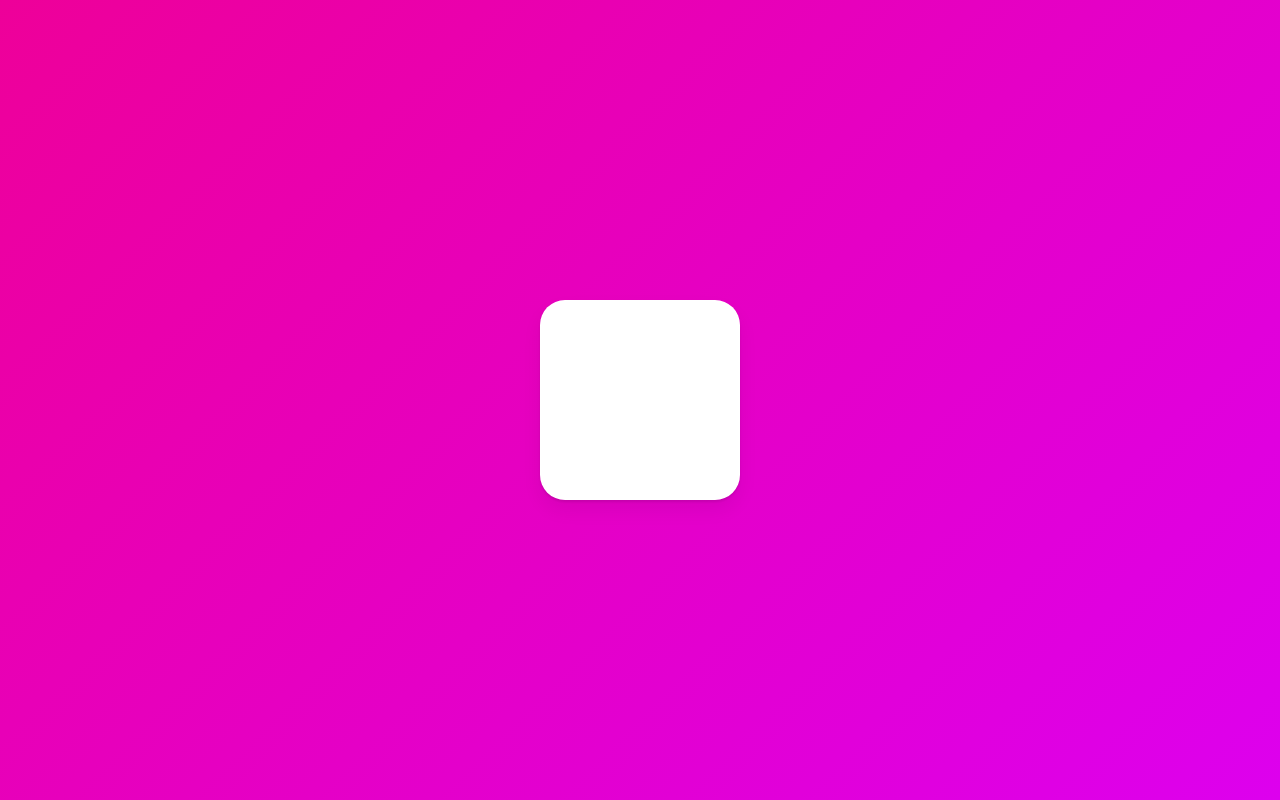
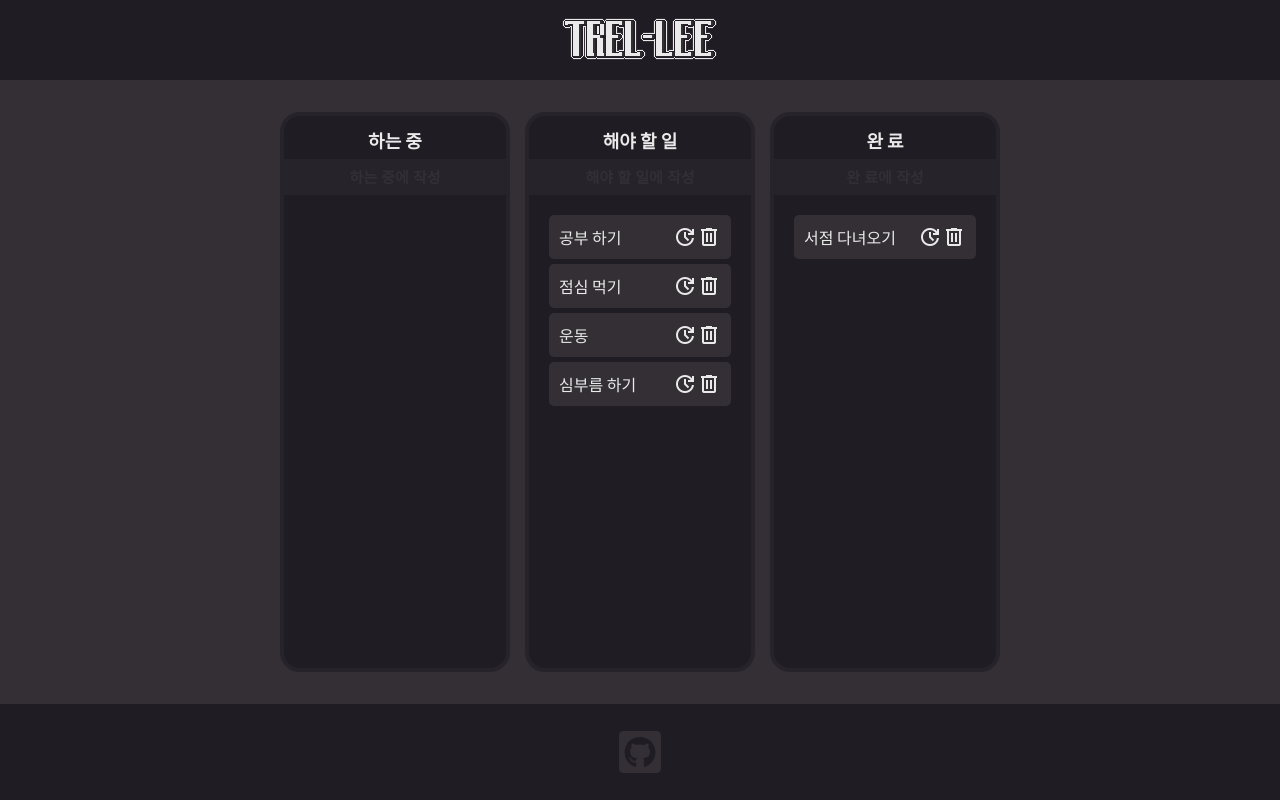
Before and after one commit to ezurno/react-todo, a React (Create React App) app: page / in a window 1280 px wide. Built offline with nearby package versions, Linux system fonts and the light colour scheme.

Commit message:
DELETE: wrong commit
1. 실수로 잘못올린 커밋 delete

2. 커밋 위치 지정이 안됨

3. 다시 git 연동을 해야겠음

```diff
--- a/src/App.tsx
+++ b/src/App.tsx
@@ -1,38 +1,109 @@
-import React from "react";
+import { DragDropContext, Droppable, DropResult } from "react-beautiful-dnd";
+import { useRecoilState } from "recoil";
 import styled from "styled-components";
-import { motion } from "framer-motion";
-
+import { boardState, IToDo, toDoState } from "./Atoms";
+import Board from "./components/Board";
+import Footer from "./components/Footer";
+import Header from "./components/Header";
+import PopUpTool from "./components/PopUpTool";
 const Wrapper = styled.div`
-  height: 100vh;
-  width: 100vw;
   display: flex;
+  max-width: 720px;
+  width: 100%;
+  margin: 0 auto;
   justify-content: center;
   align-items: center;
+  height: auto;
+`;
+const Boards = styled.div<IBoardsProps>`
+  display: grid;
+  width: 100%;
+  grid-template-columns: repeat(3, 1fr);
+  gap: 15px;
 `;
 
-const Box = styled(motion.div)`
-  width: 200px;
-  height: 200px;
-  background-color: white;
-  border-radius: 25px;
-  box-shadow: 0 2px 3px rgba(0, 0, 0, 0.1), 0 10px 20px rgba(0, 0, 0, 0.06);
-`;
+const Body = styled.div``;
 
-const BoxVarient = {
-  start: { scale: 0 },
-  end: {
-    scale: 1,
-    rotateZ: 360,
-    transition: { type: "spring", damping: 10, delay: 0.5 },
-  },
-};
+interface IBoardsProps {
+  isDraggingOver: boolean;
+  isDraggingFromthis: boolean;
+}
 
 function App() {
+  const [toDos, setToDos] = useRecoilState(toDoState);
+  const [boards, setBoards] = useRecoilState(boardState);
+  const onDragEnd = (info: DropResult) => {
+    const { draggableId, destination, source } = info;
+    if (!destination) return;
+    else if (source.droppableId === "boards") {
+      setBoards((prev) => {
+        const boardCopy = [...prev];
+        const item = boardCopy.splice(source.index, 1)[0];
+        boardCopy.splice(destination.index, 0, item);
+        return boardCopy;
+      });
+    } else if (destination?.droppableId === source.droppableId) {
+      // same board movement
+      setToDos((allBoards) => {
+        const boardCopy = [...allBoards[source.droppableId]];
+        const taskObject = boardCopy[source.index]; // object로 만들었기 떄문에 따로 잡아서 두는 것
+        boardCopy.splice(source.index, 1);
+        boardCopy.splice(destination?.index, 0, taskObject);
+        return {
+          ...allBoards,
+          [source.droppableId]: boardCopy,
+        };
+      });
+    } else if (destination.droppableId !== source.droppableId) {
+      //cross data
+      setToDos((allBoards) => {
+        const sourceBoard = [...allBoards[source.droppableId]];
+        const destinationBoard = [...allBoards[destination.droppableId]];
+        const taskObject = sourceBoard[source.index];
+
+        sourceBoard.splice(source.index, 1);
+        destinationBoard.splice(destination.index, 0, taskObject);
+        return {
+          ...allBoards,
+          [source.droppableId]: sourceBoard,
+          [destination.droppableId]: destinationBoard,
+        };
+      });
+    }
+  };
   return (
-    <Wrapper>
-      <Box variants={BoxVarient} initial="start" animate="end" />
-    </Wrapper>
+    <>
+      <PopUpTool />
+
+      <Header />
+      <Body>
+        <DragDropContext onDragEnd={onDragEnd}>
+          <Wrapper>
+            <Droppable droppableId="boards" direction="horizontal" type="board">
+              {(magic, snapshot) => (
+                <Boards
+                  isDraggingOver={snapshot.isDraggingOver}
+                  isDraggingFromthis={Boolean(snapshot.draggingFromThisWith)}
+                  ref={magic.innerRef} // ref는 react 코드를 이용해 html 요소를 지정하고 가져올 수 있음 (주소지정)
+                  {...magic.droppableProps}
+                >
+                  {boards.map((boardId, index) => (
+                    <Board
+                      boardId={boardId}
+                      key={index}
+                      toDos={toDos[boardId]}
+                      index={index}
+                    />
+                  ))}
+                  {magic.placeholder}
+                </Boards>
+              )}
+            </Droppable>
+          </Wrapper>
+        </DragDropContext>
+      </Body>
+      <Footer />
+    </>
   );
 }
-
 export default App;
--- a/src/index.tsx
+++ b/src/index.tsx
@@ -1,12 +1,12 @@
-import React from "react";
 import ReactDOM from "react-dom/client";
 import { RecoilRoot } from "recoil";
-import { createGlobalStyle, ThemeProvider } from "styled-components";
+import { ThemeProvider } from "styled-components";
 import App from "./App";
 import { theme } from "./theme";
+import { createGlobalStyle } from "styled-components";
 
 const GlobalStyle = createGlobalStyle`
-@import url('https://fonts.googleapis.com/css2?family=Source+Sans+Pro:wght@300;400&display=swap');
+
   html, body, div, span, applet, object, iframe,
   h1, h2, h3, h4, h5, h6, p, blockquote, pre,
   a, abbr, acronym, address, big, cite, code,
@@ -54,21 +54,24 @@ table {
     border-collapse: collapse;
     border-spacing: 0;
   }
+
   * {
     box-sizing: border-box;
   }
+
   body {
-  font-weight: 300;
     font-family: 'Source Sans Pro', sans-serif;
-  color:black;
-  line-height: 1.2;
-  background:linear-gradient(135deg,#e09,#d0e);
+    background-color: ${(props) => props.theme.bgColor};
+    color: black;
+    display: flex;
+    flex-direction: column;
+    justify-content: stretch;
+    font-family: 'Noto Sans KR', sans-serif;
   }
+
   a {
-  text-decoration:none;
-  color:inherit;
-}
-`;
+    text-decoration: none;
+  }`;
 
 const root = ReactDOM.createRoot(
   document.getElementById("root") as HTMLElement
--- a/src/theme.ts
+++ b/src/theme.ts
@@ -1,3 +1,9 @@
 import { DefaultTheme } from "styled-components";
 
-export const theme: DefaultTheme = {};
+export const theme: DefaultTheme = {
+  bgColor: "#332f35",
+  boardColor: "#1f1c23",
+  cardColor: "#332f35",
+  fontColor: "#eaeaea",
+  middleColor: "#27232a",
+};
```
Also changed, not shown: src/styled.d.ts (+7 -1 lines). Lines whose indentation alone changed are shown as unchanged.
